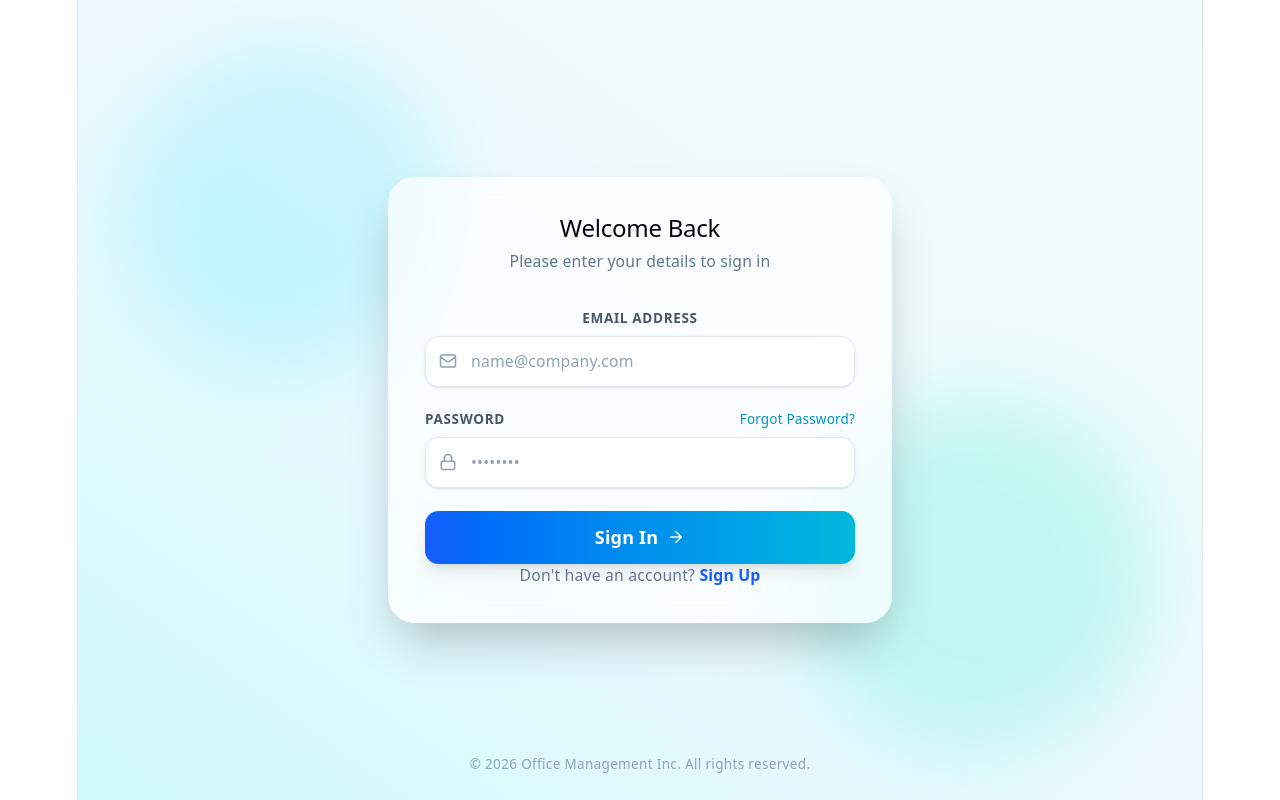
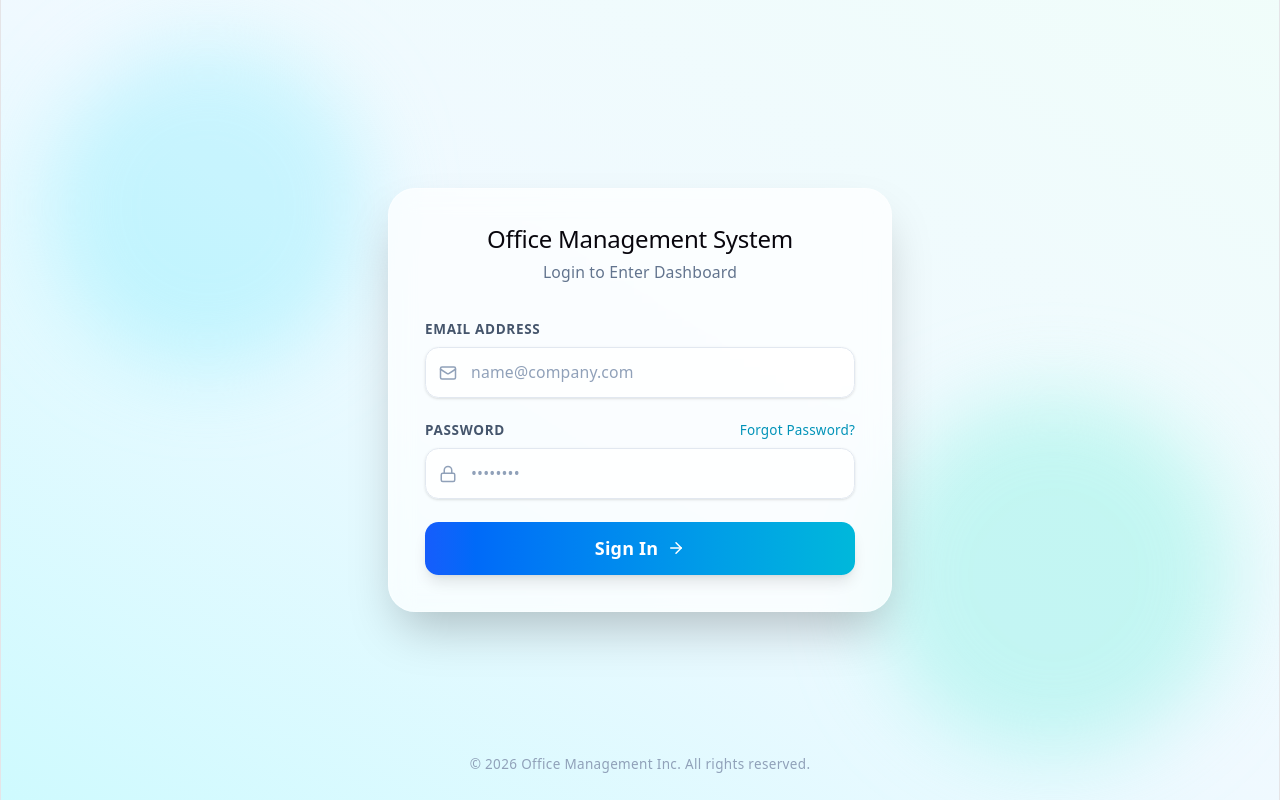
Before and after one commit to ANTAR-NANDI/Office_Management, a React app in the folder frontend/: page / in a window 1280 px wide. Built offline with nearby package versions, Linux system fonts and the light colour scheme; the HTML template or start-up script is replaced by a standard one.

Commit message:
login page design changed

```diff
--- a/frontend/src/index.css
+++ b/frontend/src/index.css
@@ -55,7 +55,7 @@ body {
 }
 
 #root {
-  width: 1126px;
+  width: 100%;
   max-width: 100%;
   margin: 0 auto;
   text-align: center;
--- a/frontend/src/pages/auth/Login.jsx
+++ b/frontend/src/pages/auth/Login.jsx
@@ -49,19 +49,24 @@ function Login() {
             <div className="w-full max-w-md bg-white/70 backdrop-blur-md border border-white/40 shadow-2xl p-8 rounded-3xl relative z-10">
                 <div className="text-center mb-8">
                     <h2 className="text-4xl font-extrabold text-slate-800 tracking-tight mb-2">
-                        Welcome Back
+                        Office Management System
                     </h2>
                     <p className="text-slate-500 text-sm">
-                        Please enter your details to sign in
+                        Login to Enter Dashboard
                     </p>
                 </div>
 
                 <form onSubmit={handleSubmit} className="space-y-5">
                     {/* Email Input */}
                     <div>
-                        <label className="block text-xs font-semibold text-slate-600 uppercase tracking-wider mb-2">
-                            Email Address
-                        </label>
+                        <div className="flex justify-between items-center mb-2">
+                            <label className="block text-xs font-semibold text-slate-600 uppercase tracking-wider">
+                                EMAIL ADDRESS
+                            </label>
+                            <a href="#forgot" className="text-xs font-medium text-cyan-600 hover:text-cyan-700 transition-colors">
+
+                            </a>
+                        </div>
                         <div className="relative rounded-xl shadow-sm">
                             <div className="absolute inset-y-0 left-0 pl-3 flex items-center pointer-events-none text-slate-400">
                                 <Mail size={18} />
@@ -119,13 +124,7 @@ function Login() {
                     </button>
                 </form>
 
-                {/* Footer link inside card */}
-                <p className="text-center text-sm text-slate-500 mt-8">
-                    Don't have an account?{" "}
-                    <a href="#signup" className="font-semibold text-blue-600 hover:underline">
-                        Sign Up
-                    </a>
-                </p>
+
             </div>
 
             {/* Copyright Note */}
```
